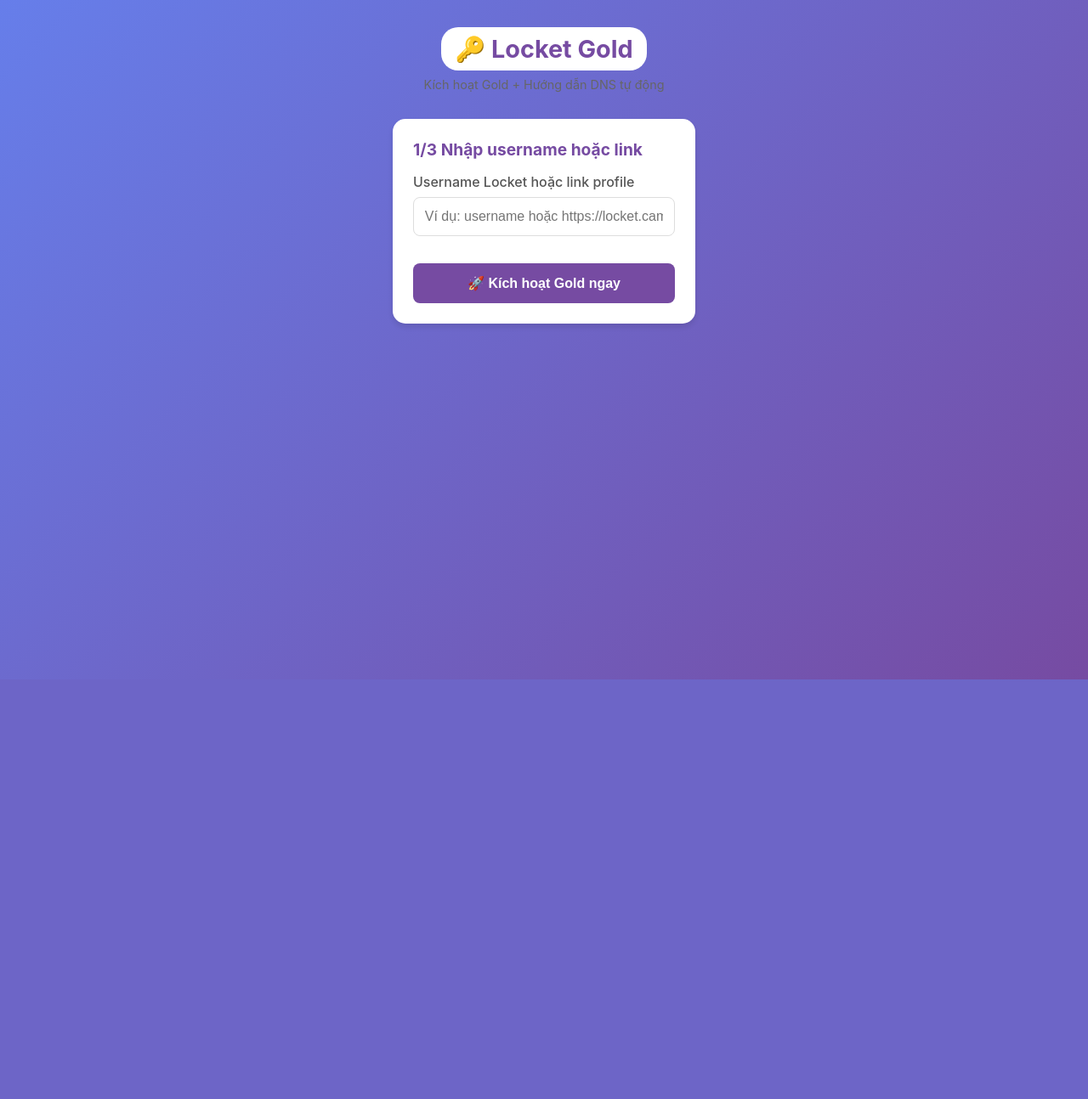
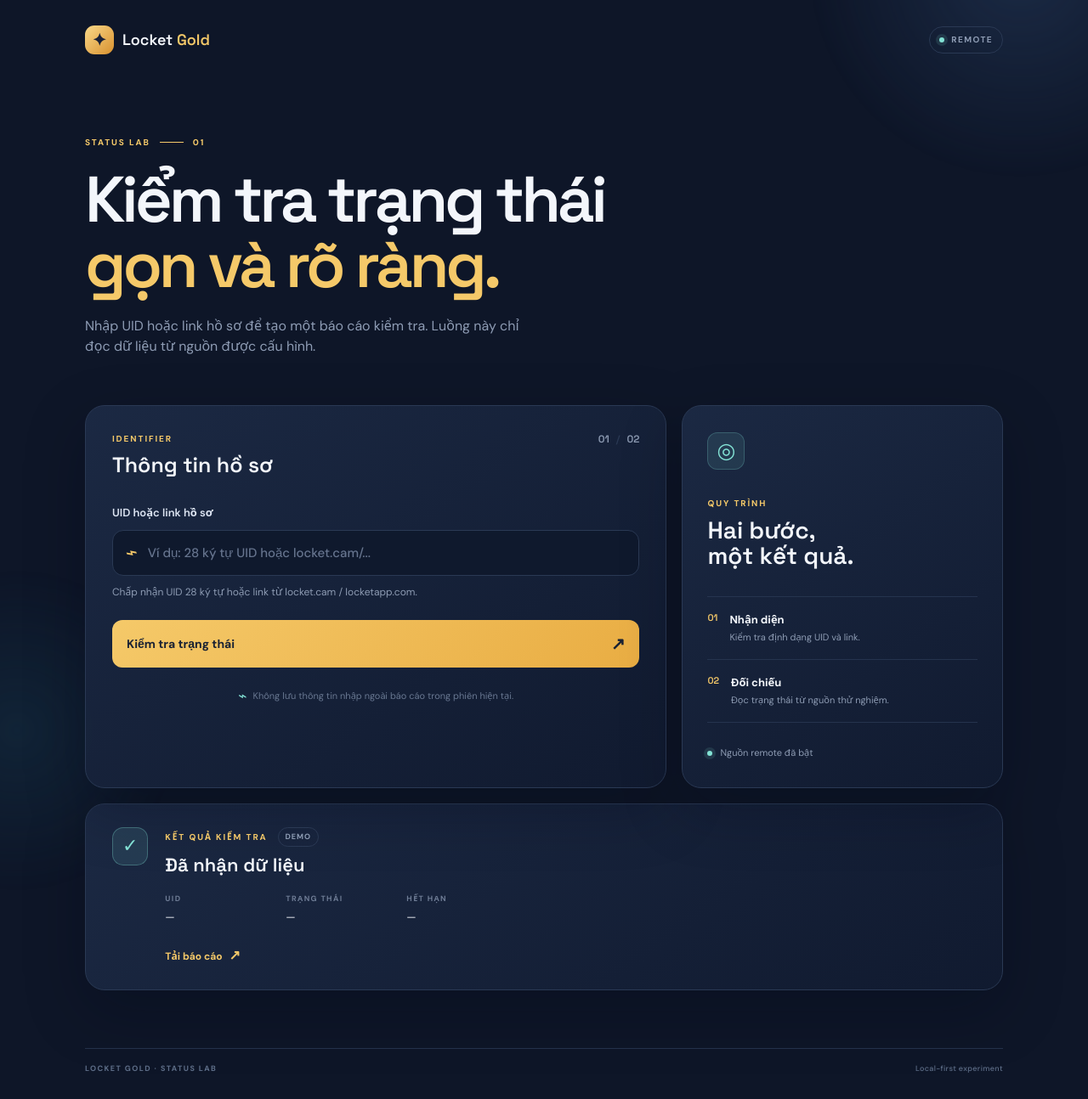
Before and after one commit to minmin123conl/web-locket-gold, a Flask app: page / in a window 1280 px wide. Shown: the whole page at 85% size. Before the commit the page ends 800 px from the top, so only its background shows below. Run offline with Flask 3, Linux system fonts and the light colour scheme.

Commit message:
Fix: vercel.json, output dir for Vercel, static routes, requirements.txt

```diff
--- a/pyproject.toml
+++ b/pyproject.toml
@@ -5,7 +5,7 @@ build-backend = "hatchling.build"
 [project]
 name = "locket-gold-web"
 version = "0.1.0"
-description = "Locket Gold - No VPN Solution"
+description = "Locket Gold status-check demo"
 requires-python = ">=3.8"
 
 [tool.vercel]
--- a/requirements.txt
+++ b/requirements.txt
@@ -1,3 +1,3 @@
 flask
 aiohttp
-gunicorn
+werkzeug
--- /dev/null
+++ b/static/app.js
@@ -0,0 +1,48 @@
+(() => {
+  const form = document.querySelector('#activateForm');
+  const input = document.querySelector('#username');
+  const clear = document.querySelector('#clearInput');
+  const button = document.querySelector('#submitBtn');
+  const panel = document.querySelector('#resultPanel');
+  const icon = document.querySelector('#resultIcon');
+  const title = document.querySelector('#resultTitle');
+  const message = document.querySelector('#resultMessage');
+  const source = document.querySelector('#resultSource');
+  const uid = document.querySelector('#resultUid');
+  const status = document.querySelector('#resultStatus');
+  const expires = document.querySelector('#resultExpires');
+  const guide = document.querySelector('#downloadGuide');
+
+  const setClearState = () => { clear.hidden = input.value.length === 0; };
+  input.addEventListener('input', setClearState);
+  clear.addEventListener('click', () => { input.value = ''; input.focus(); setClearState(); });
+
+  const showResult = (data, isError = false) => {
+    panel.hidden = false;
+    panel.classList.toggle('is-error', isError || !data.active);
+    icon.textContent = isError ? '!' : (data.active ? '✓' : '—');
+    title.textContent = isError ? 'Không thể kiểm tra' : (data.active ? 'Trạng thái đang hoạt động' : 'Chưa có trạng thái hoạt động');
+    message.textContent = data.message || data.error || 'Đã hoàn tất kiểm tra.';
+    source.textContent = (data.source || 'demo').toUpperCase();
+    uid.textContent = data.uid || '—';
+    status.textContent = isError ? 'Lỗi' : (data.active ? 'Active' : 'Inactive');
+    expires.textContent = data.expires || '—';
+    guide.hidden = isError || !data.guide_file;
+    panel.scrollIntoView({ behavior: 'smooth', block: 'nearest' });
+  };
+
+  form.addEventListener('submit', async (event) => {
+    event.preventDefault();
+    const value = input.value.trim();
+    if (!value) { showResult({ error: 'Vui lòng nhập UID hoặc link hồ sơ.' }, true); input.focus(); return; }
+    button.disabled = true;
+    button.querySelector('span').textContent = 'Đang kiểm tra…';
+    try {
+      const response = await fetch('/activate', { method: 'POST', headers: { 'Content-Type': 'application/json', 'Accept': 'application/json' }, body: JSON.stringify({ username: value }) });
+      const data = await response.json();
+      if (!response.ok) throw new Error(data.error || 'Yêu cầu không hợp lệ.');
+      showResult(data);
+    } catch (error) { showResult({ error: error.message }, true); }
+    finally { button.disabled = false; button.querySelector('span').textContent = 'Kiểm tra trạng thái'; }
+  });
+})();
--- a/templates/index.html
+++ b/templates/index.html
@@ -1,307 +1,85 @@
-<!DOCTYPE html>
+<!doctype html>
 <html lang="vi">
 <head>
-    <meta charset="UTF-8">
-    <meta name="viewport" content="width=device-width, initial-scale=1.0">
-    <title>Locket Gold - Auto Activation</title>
-    <style>
-        * {
-            box-sizing: border-box;
-            margin: 0;
-            padding: 0;
-        }
-
-        body {
-            font-family: -apple-system, BlinkMacSystemFont, "Segoe UI", Roboto, Helvetica, Arial, sans-serif;
-            background: linear-gradient(135deg, #667eea 0%, #764ba2 100%);
-            min-height: 100vh;
-            color: #333;
-        }
-
-        .container {
-            max-width: 420px;
-            margin: 0 auto;
-            padding: 2rem;
-        }
-
-        .header {
-            text-align: center;
-            margin-bottom: 2rem;
-        }
-
-        .header h1 {
-            font-size: 1.8rem;
-            background: white;
-            padding: 0.5rem 1rem;
-            border-radius: 20px;
-            display: inline-block;
-            color: #764ba2;
-        }
-
-        .header p {
-            margin-top: 0.5rem;
-            color: #666;
-            font-size: 0.9rem;
-        }
-
-        .card {
-            background: white;
-            border-radius: 15px;
-            padding: 1.5rem;
-            margin-bottom: 1rem;
-            box-shadow: 0 4px 6px rgba(0,0,0,0.1);
-        }
-
-        .card h2 {
-            color: #764ba2;
-            margin-bottom: 1rem;
-            font-size: 1.2rem;
-        }
-
-        .form-group {
-            margin-bottom: 1rem;
-        }
-
-        .form-group label {
-            display: block;
-            margin-bottom: 0.5rem;
-            font-weight: 500;
-            color: #555;
-        }
-
-        .form-group input {
-            width: 100%;
-            padding: 0.8rem;
-            border: 1px solid #ddd;
-            border-radius: 8px;
-            font-size: 1rem;
-            transition: border-color 0.3s;
-        }
-
-        .form-group input:focus {
-            outline: none;
-            border-color: #764ba2;
-        }
-
-        .btn {
-            width: 100%;
-            padding: 0.9rem;
-            background: #764ba2;
-            color: white;
-            border: none;
-            border-radius: 8px;
-            font-size: 1rem;
-            font-weight: 600;
-            cursor: pointer;
-            transition: background 0.3s;
-            margin-top: 1rem;
-        }
-
-        .btn:hover {
-            background: #6a3d97;
-        }
-
-        .btn:disabled {
-            background: #ccc;
-            cursor: not-allowed;
-        }
-
-        .result {
-            margin-top: 1.5rem;
-            padding: 1rem;
-            border-radius: 10px;
-            display: none;
-        }
-
-        .result.success {
-            background: #d4edda;
-            border: 1px solid #c3e6cb;
-            color: #155724;
-        }
-
-        .result.error {
-            background: #f8d7da;
-            border: 1px solid #f5c6cb;
-            color: #721c24;
-        }
-
-        .result.active {
-            background: #d1e7dd;
-            border: 1px solid #badbcc;
-            color: #0f5132;
-        }
-
-        .result i {
-            margin-right: 0.5rem;
-        }
-
-        .guide-section {
-            margin-top: 2rem;
-            padding-top: 2rem;
-            border-top: 1px solid #eee;
-        }
-
-        .download-btn {
-            display: inline-block;
-            margin-top: 0.8rem;
-            padding: 0.6rem 1.2rem;
-            background: #28a745;
-            color: white;
-            text-decoration: none;
-            border-radius: 20px;
-            font-size: 0.9rem;
-        }
-
-        .download-btn:hover {
-            background: #218838;
-        }
-
-        .status-indicator {
-            width: 8px;
-            height: 8px;
-            background: #dc3545;
-            border-radius: 50%;
-            animation: pulse 2s infinite;
-        }
-
-        @keyframes pulse {
-            0% { opacity: 1; }
-            50% { opacity: 0.5; }
-            100% { opacity: 1; }
-        }
-
-        @media (max-width: 420px) {
-            .container { padding: 1rem; }
-        }
-    </style>
+  <meta charset="utf-8">
+  <meta name="viewport" content="width=device-width, initial-scale=1">
+  <meta name="theme-color" content="#0e1628">
+  <meta name="description" content="Bảng kiểm tra trạng thái Locket Gold dùng cho môi trường thử nghiệm">
+  <title>Locket Gold · Status Lab</title>
+  <link rel="preconnect" href="https://fonts.googleapis.com">
+  <link rel="preconnect" href="https://fonts.gstatic.com" crossorigin>
+  <link href="https://fonts.googleapis.com/css2?family=DM+Sans:wght@400;500;600;700&family=Space+Grotesk:wght@500;600;700&display=swap" rel="stylesheet">
+  <link rel="stylesheet" href="{{ url_for('static', filename='app.css') }}">
 </head>
 <body>
-    <div class="container">
-        <div class="header">
-            <h1>🔑 Locket Gold</h1>
-            <p>Kích hoạt Gold + Hướng dẫn DNS tự động</p>
+  <div class="page-glow page-glow--one" aria-hidden="true"></div>
+  <div class="page-glow page-glow--two" aria-hidden="true"></div>
+  <main class="shell">
+    <header class="topbar">
+      <a class="brand" href="/" aria-label="Locket Gold home">
+        <span class="brand-mark" aria-hidden="true">✦</span>
+        <span>Locket <em>Gold</em></span>
+      </a>
+      <span class="mode-pill"><span class="pulse-dot"></span>{{ 'REMOTE' if remote_enabled else 'DEMO MODE' }}</span>
+    </header>
+
+    <section class="hero">
+      <div class="eyebrow">STATUS LAB <span></span> 01</div>
+      <h1>Kiểm tra trạng thái<br><span>gọn và rõ ràng.</span></h1>
+      <p class="hero-copy">Nhập UID hoặc link hồ sơ để tạo một báo cáo kiểm tra. Luồng này chỉ đọc dữ liệu từ nguồn được cấu hình.</p>
+    </section>
+
+    <section class="workspace" aria-label="Status checker">
+      <form class="checker-card" id="activateForm" novalidate>
+        <div class="card-heading">
+          <div>
+            <p class="card-kicker">IDENTIFIER</p>
+            <h2>Thông tin hồ sơ</h2>
+          </div>
+          <span class="step-count">01 <i>/</i> 02</span>
         </div>
+        <label class="field-label" for="username">UID hoặc link hồ sơ</label>
+        <div class="input-wrap">
+          <span class="input-icon" aria-hidden="true">⌁</span>
+          <input id="username" name="username" autocomplete="off" maxlength="512" placeholder="Ví dụ: 28 ký tự UID hoặc locket.cam/..." required>
+          <button type="button" class="clear-btn" id="clearInput" aria-label="Xóa nội dung" hidden>×</button>
+        </div>
+        <p class="field-hint">Chấp nhận UID 28 ký tự hoặc link từ locket.cam / locketapp.com.</p>
+        <button class="primary-btn" id="submitBtn" type="submit">
+          <span>Kiểm tra trạng thái</span><span class="btn-arrow" aria-hidden="true">↗</span>
+        </button>
+        <p class="privacy-note"><span aria-hidden="true">⌁</span> Không lưu thông tin nhập ngoài báo cáo trong phiên hiện tại.</p>
+      </form>
 
-        <!-- Flash messages -->
-        {% with messages = get_flashed_messages() %}
-          {% if messages %}
-            <div style="text-align:center; margin-bottom:1rem;">
-              {% for msg in messages %}
-                <div style="padding:0.5rem 1rem; background:#{color_map.get(msg[0], 'f8d7da')};
-                            color:#{color_text_map.get(msg[0], '721c24')};
-                            border-radius:8px; margin:0.3rem 0;">
-                  {{ msg[1] }}
-                </div>
-              {% endfor %}
-            </div>
-          {% endif %}
-        {% endwith %}
+      <aside class="info-card">
+        <div class="info-icon" aria-hidden="true">◎</div>
+        <p class="card-kicker">QUY TRÌNH</p>
+        <h2>Hai bước,<br>một kết quả.</h2>
+        <ol class="steps">
+          <li><span>01</span><div><strong>Nhận diện</strong><small>Kiểm tra định dạng UID và link.</small></div></li>
+          <li><span>02</span><div><strong>Đối chiếu</strong><small>Đọc trạng thái từ nguồn thử nghiệm.</small></div></li>
+        </ol>
+        <div class="info-footer"><span class="pulse-dot"></span><span>{{ 'Nguồn remote đã bật' if remote_enabled else 'Nguồn local đang tắt' }}</span></div>
+      </aside>
+    </section>
 
-        <!-- Main form -->
-        <div class="card">
-            <h2>1/3 Nhập username hoặc link</h2>
+    <section class="result-panel" id="resultPanel" aria-live="polite" hidden>
+      <div class="result-icon" id="resultIcon" aria-hidden="true">✓</div>
+      <div class="result-content">
+        <div class="result-topline"><p class="card-kicker">KẾT QUẢ KIỂM TRA</p><span id="resultSource" class="source-badge">DEMO</span></div>
+        <h2 id="resultTitle">Đã nhận dữ liệu</h2>
+        <p id="resultMessage"></p>
+        <dl class="result-meta">
+          <div><dt>UID</dt><dd id="resultUid">—</dd></div>
+          <div><dt>Trạng thái</dt><dd id="resultStatus">—</dd></div>
+          <div><dt>Hết hạn</dt><dd id="resultExpires">—</dd></div>
+        </dl>
+        <a class="download-link" id="downloadGuide" href="/download/guide.txt" hidden>Tải báo cáo <span>↗</span></a>
+      </div>
+    </section>
 
-            <form action="/activate" method="POST" id="activateForm">
-                <div class="form-group">
-                    <label for="username">Username Locket hoặc link profile</label>
-                    <input type="text" id="username" name="username"
-                           placeholder="Ví dụ: username hoặc https://locket.cam/abc..."
-                           required>
-                </div>
-
-                <button type="submit" class="btn" id="submitBtn">
-                    🚀 Kích hoạt Gold ngay
-                </button>
-            </form>
-        </div>
-
-        <!-- Result display -->
-        <div class="result" id="resultDiv" style="display: none;">
-            <i class="ide"></i>
-            <span id="resultText"></span>
-        </div>
-
-        <!-- Guide section (shown after success) -->
-        <div class="guide-section" id="guideSection" style="display: none;">
-            <h2>📱 Hướng dẫn cài đặt DNS (không VPN)</h2>
-
-            <p>Nhấp nút bên dưới để tải file hướng dẫn và profile mobileconfig:</p>
-
-            <a href="/download/guide" class="download-btn">📄 Tải file hướng dẫn (.txt)</a><br><br>
-
-            <a href="/download/mobileconfig" class="download-btn">📱 Tải profile mobileconfig</a>
-
-            <hr style="margin: 1.5rem 0;">
-
-            <p><strong>Bước nhanh:</strong></p>
-            <ol style="padding-left: 1.2rem;">
-                <li>Tắt Shadowrocket/VPN hoàn toàn</li>
-                <li>Mở file hướng dẫn, làm theo 4 bước</li>
-                <li>Cài mobileconfig trên iPhone</li>
-                <li>Mở Locket → Check Gold</li>
-            </ol>
-
-            <p><small>⚠️ Lần đầu chạy cần có Cloudflare Worker đã deploy.
-            IP Worker có thể đổi → cập nhật rule NextDNS.</small></p>
-        </div>
-    </div>
-
-    <script>
-        // Xử lý form submit
-        document.getElementById('activateForm').addEventListener('submit', async function(e) {
-            e.preventDefault();
-
-            const btn = document.getElementById('submitBtn');
-            const input = document.getElementById('username');
-            const resultDiv = document.getElementById('resultDiv');
-            const guideSection = document.getElementById('guideSection');
-
-            btn.disabled = true;
-            btn.innerHTML = '⏳ Đang xử lý...';
-
-            try {
-                const formData = new FormData();
-                formData.append('username', input.value.trim());
-
-                const response = await fetch('/activate', {
-                    method: 'POST',
-                    body: formData
-                });
-
-                const data = await response.json();
-
-                if (data.success) {
-                    // Hiển thị kết quả
-                    resultDiv.style.display = 'block';
-                    guideSection.style.display = 'block';
-
-                    if (data.gold_active) {
-                        resultDiv.className = 'result success';
-                        resultDiv.innerHTML = `<i class="fas fa-check-circle"></i>
-                            Kích hoạt thành công! UID: <strong>${data.uid}</strong><br>
-                            Trạng thái: <strong>Gold active</strong><br>
-            Hết hạn: <strong>${data.expires || 'Vĩnh viễn (2099)'}</strong>`;
-                    } else {
-                        resultDiv.className = 'result error';
-                        resultDiv.innerHTML = `<i class="fas fa-times-circle"></i>
-                            Kích hoạt thất bại. Có thể do:`;
-                    }
-
-                    // Hiện các nút download
-                    document.querySelector('.guide-section .download-btn').style.display = 'inline-block';
-
-                } else {
-                    resultDiv.className = 'result error';
-                    resultDiv.innerHTML = `<i class="fas fa-exclamation-triangle"></i> ${data.error || 'Lỗi không xác định'}`;
-                }
-            } catch (err) {
-                resultDiv.className = 'result error';
-                resultDiv.innerHTML = `<i class="fas fa-exclamation-circle"></i> Lỗi kết nối: ${err.message}`;
-            } finally {
-                btn.disabled = false;
-                btn.innerHTML = '🚀 Kích hoạt Gold ngay';
-            }
-        });
-    </script>
+    <footer class="footer"><span>LOCKET GOLD · STATUS LAB</span><span>Local-first experiment</span></footer>
+  </main>
+  <script src="{{ url_for('static', filename='app.js') }}" defer></script>
 </body>
 </html>
```
Also changed, not shown: SETUP.txt (+22 -85 lines), web_app.py (+9 -2 lines), README.md, static/app.css (added), vercel.json, 3 other files.
